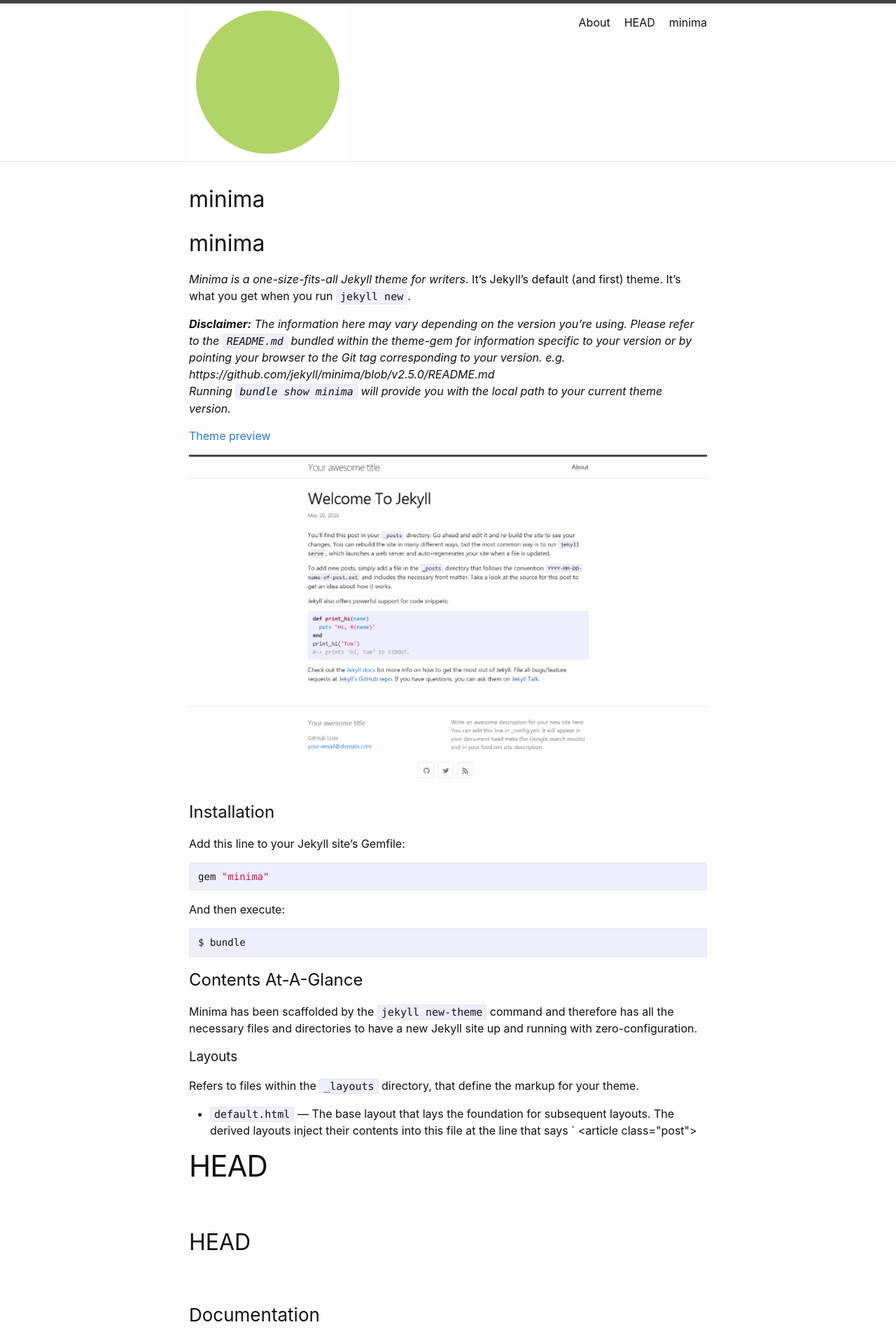
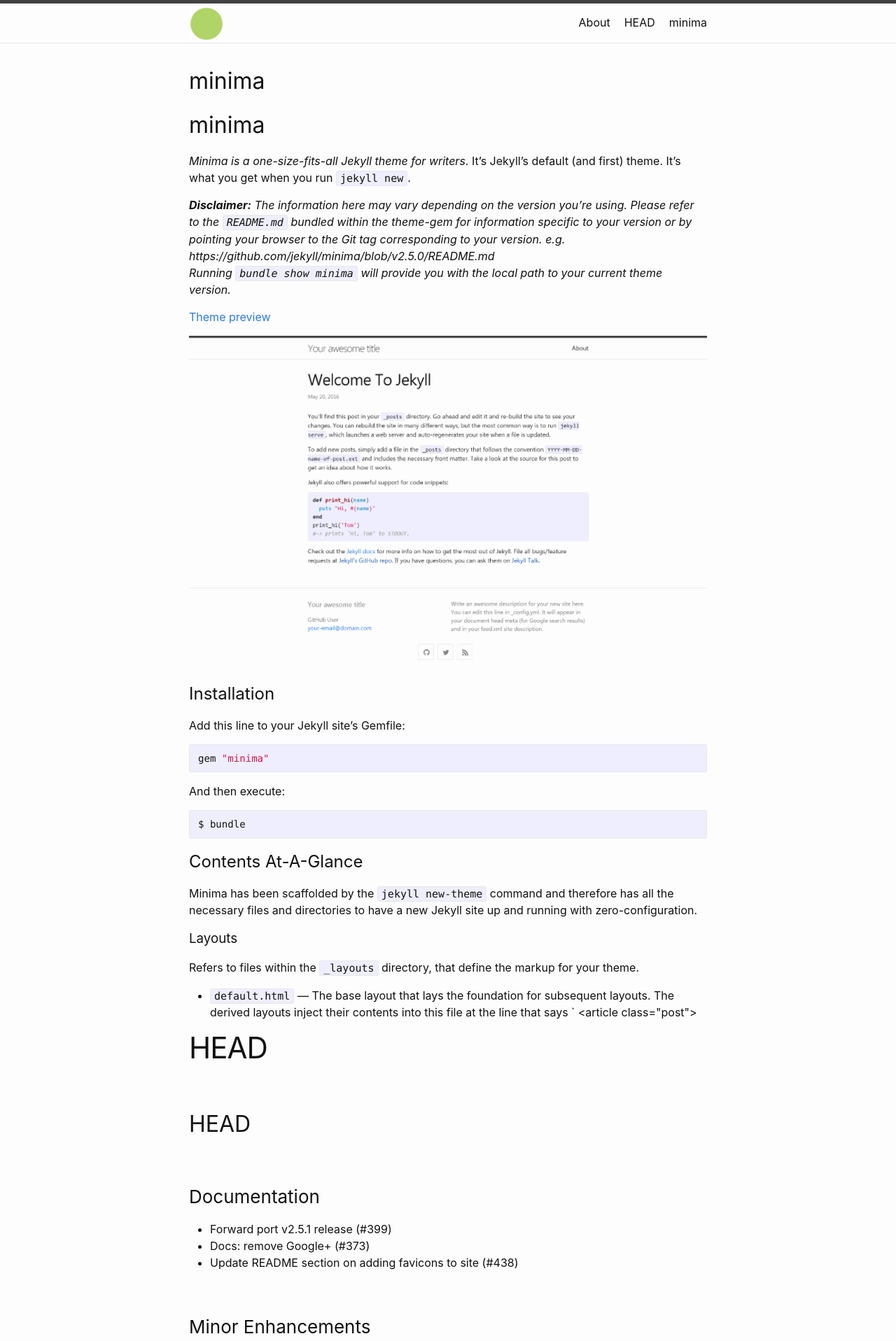
Before and after one commit to evergreencircle/research, a Jekyll site: the page built from README.md, in a window 1280 px wide. Shown: the top 1917 px of the page at 70% size. Built offline with Jekyll 4.4.1, drawn with Linux system fonts in a browser that asks for light colours; our own code applies the rules of GitHub Pages for plain Markdown files.

Commit message:
Update header.html

```diff
--- a/_includes/header.html
+++ b/_includes/header.html
@@ -4,7 +4,7 @@
     {%- assign default_paths = site.pages | map: "path" -%}
     {%- assign page_paths = site.header_pages | default: default_paths -%}
     {%- assign titles_size = site.pages | map: 'title' | join: '' | size -%}
-    <a class="site-title" rel="author" href="{{ "/" | relative_url }}"><img src="https://raw.githubusercontent.com/evergreencircle/research/master/images.png" alt="EverGreen Circle"></a>
+    <a class="site-title" rel="author" href="{{ "/" | relative_url }}"><img src="https://raw.githubusercontent.com/evergreencircle/research/master/images.png" alt="EverGreen Circle" width="50" height="50"></a>
 
     {%- if titles_size > 0 -%}
       <nav class="site-nav">
```
